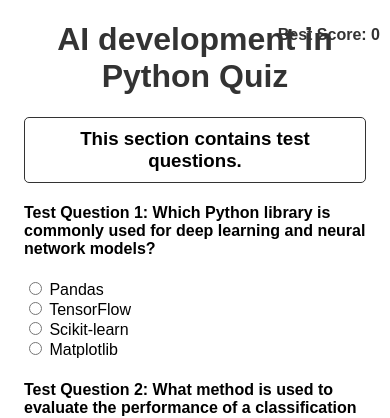
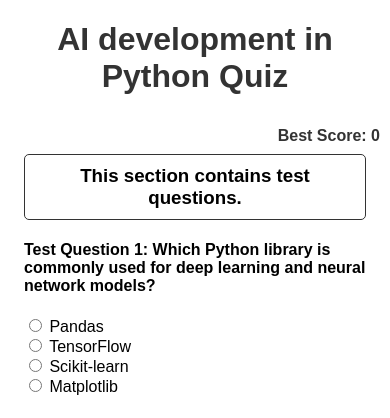
Before and after one commit to derdakaraaslan/kodland-flask-app, a Flask app: page /quiz/1 in a window 390 px wide; the page is wider, and only the part inside the window is pictured. Shown: the top 418 px of that part. Run offline with Flask 3, Linux system fonts and the light colour scheme.

Commit message:
responsive best-score

```diff
--- a/app/static/style.css
+++ b/app/static/style.css
@@ -30,22 +30,11 @@
     padding: 10px 0;
 }
 
-/* footer {
-    position: absolute;
-    bottom: 0;
-    height: 24px;
-    width: 100%;
-    bottom: 0;
-    background-color: #333;
-    color: white;
-    text-align: center;
-    padding: 10px 0;
-} */
-
 #best-score {
-    position: absolute;
+    position: relative;
     right: 10px;
     top: 10px;
+    text-align: right;
     color: #333;
 }
 
```
